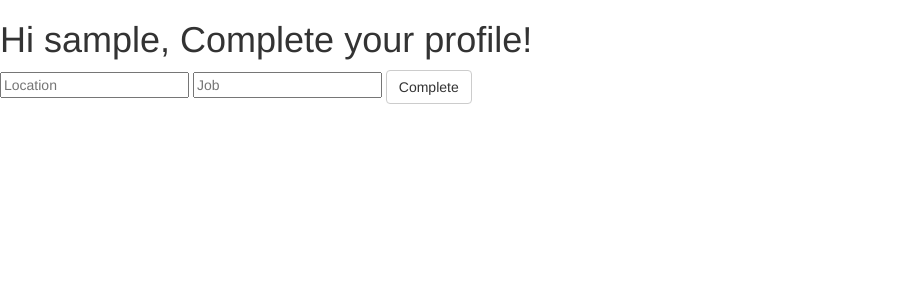
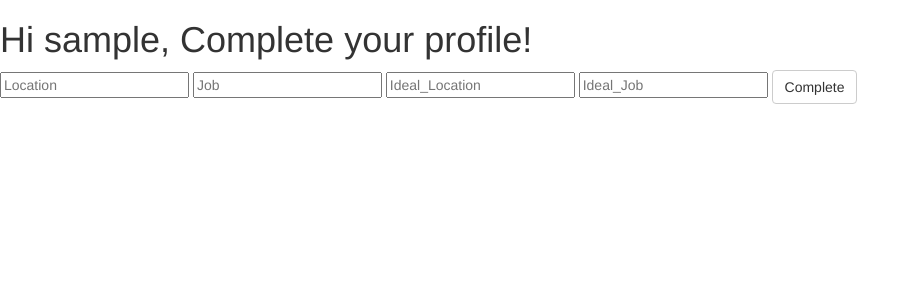
Before and after one commit to KarelRV/Chiron, a Flask app: a page that uses App/templates/complete_profile.html in a window 1280 px wide. Shown: the top 300 px of the page, without its empty margins (0-920 px from the left). Run offline with Flask 2, Linux system fonts and the light colour scheme; some libraries are stand-ins or nearby versions.

Commit message:
Lohan se 1ste push

```diff
--- a/App/templates/complete_profile.html
+++ b/App/templates/complete_profile.html
@@ -20,6 +20,8 @@
     <form action="" method="post",>
                 <input type="text" placeholder="Location" name="location" value="{{request.form.location }}">
                 <input type="text" placeholder="Job" name="job" value="{{request.form.job }}">
+                <input type="text" placeholder="Ideal_Location" name="Ideal_Location" value="{{request.form.job }}">
+                <input type="text" placeholder="Ideal_Job" name="Ideal_Job" value="{{request.form.job }}">
                 <input class="btn btn-default" name = "btn" type="submit" value="Complete">
     </form>
 
--- a/App/views.py
+++ b/App/views.py
@@ -82,7 +82,10 @@ def complete_profile(username):
             email = session.get('email', None)
             location = request.form['location']
             job = request.form['job']
-            complete_profiles(email, location, job)
+            Ideal_Location = request.form['Ideal_Location']
+            Ideal_Job = request.form['Ideal_Job']
+
+            complete_profiles(email, location, job, Ideal_Location, Ideal_Job)
             return render_template('temp_landing.html', username=username)
     return render_template('complete_profile.html', username=username)
 
```
Also changed, not shown: App/dbconnect.py (+5 -3 lines).
